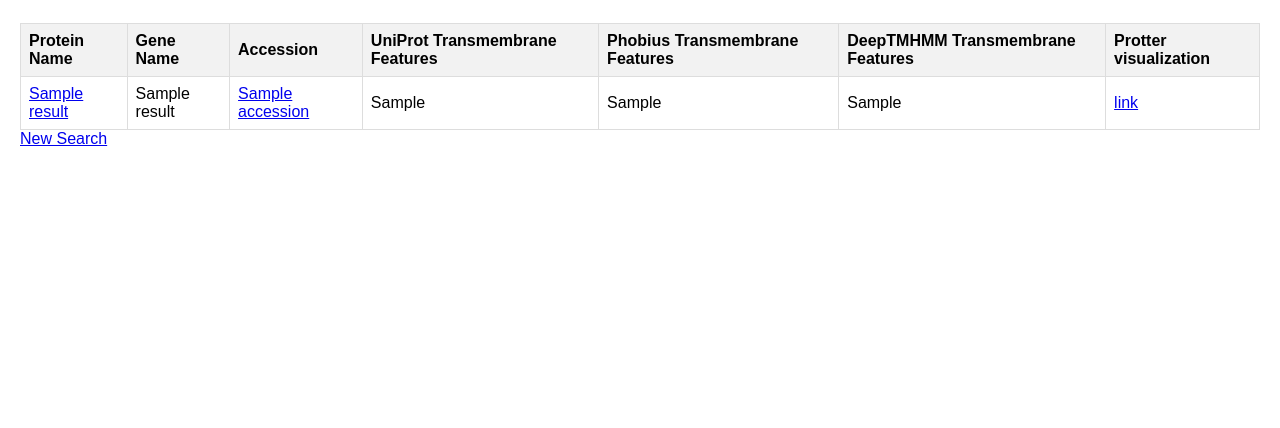
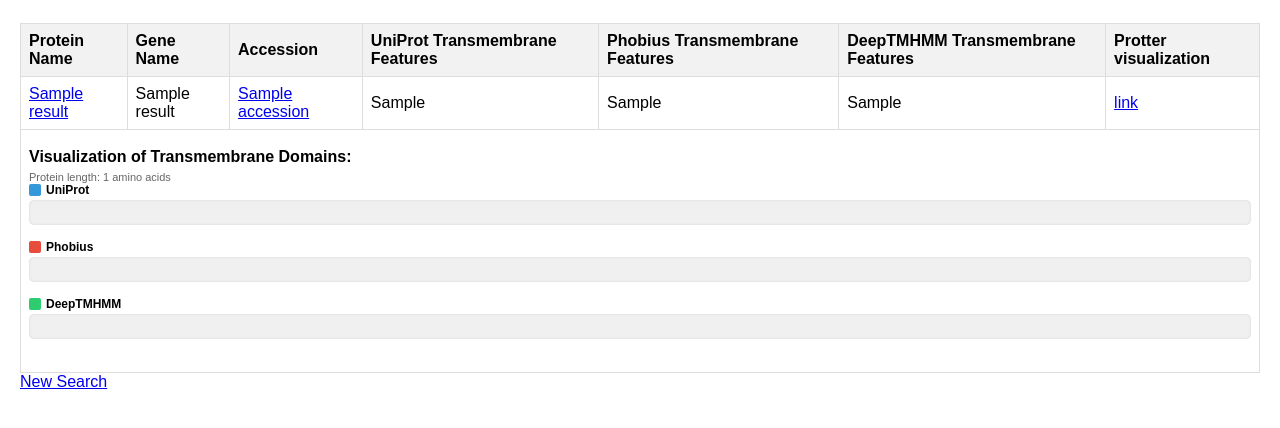
Before and after one commit to hwllffrdd/Transmembrane-Proteins-3000, a Flask app: template templates/results.html in a window 1280 px wide. Shown: the part 77-505 px from the top of the page. Run offline with Flask 3, Linux system fonts and the light colour scheme; the template is opened without the code that fills it: most values are stand-ins (such as "Sample title", 1, 10 or a date in 2020).

Commit message:
added visualization functionality

```diff
--- a/main.py
+++ b/main.py
@@ -28,6 +28,11 @@ def get_uniprot_data(query):
             recommended_name = result["proteinDescription"]["recommendedName"]
             if "fullName" in recommended_name and "value" in recommended_name["fullName"]:
                 protein_name = recommended_name["fullName"]["value"]
+
+        # Get protein sequence length
+        sequence_length = 0
+        if "sequence" in result and "length" in result["sequence"]:
+            sequence_length = result["sequence"]["length"]
 
         # Get gene name
         if "genes" in result and result["genes"]:
@@ -62,7 +67,9 @@ def get_uniprot_data(query):
                 "name": protein_name,
                 "gene_name": gene_name,
                 "accession": primary_accession,
-                "feature_info": feature_info
+                "feature_info": feature_info,
+                "sequence_length": sequence_length,
+                "transmembrane_regions": transmembrane_helical_features
             })
 
     return results
@@ -78,7 +85,8 @@ def process_tm_string(tm_string):
             region = part.split('/')[-1]
             # Only add if it contains a '-'
             if '-' in region:
-                tm_regions.append(region)
+                start, end = map(int, region.split('-'))
+                tm_regions.append((start, end))
     return tm_regions
 
 
@@ -94,15 +102,17 @@ def get_csv_data():
         tm_regions = process_tm_string(row['TM string'])
 
         feature_info = f"{len(tm_regions)} transmembrane helical region{'s' if len(tm_regions) != 1 else ''}"
-        if signal_peptide == 'Yes':
-            feature_info += " (with a signal peptide)"
+        # uncomment the following if you want to report on signal peptides
+        # if signal_peptide == 'Yes':
+        #    feature_info += " (with a signal peptide)"
         if tm_regions:
-            feature_info += ": " + ", ".join(tm_regions)
+            feature_info += ": " + ", ".join([f"{start}-{end}" for start, end in tm_regions])
 
         processed_data.append({
             'accession': accession,
             'feature_info': feature_info,
-            'data_source': 'CSV'
+            'data_source': 'CSV',
+            'tm_regions': tm_regions
         })
 
     return processed_data
@@ -144,11 +154,13 @@ def parse_tsv_data(file_path):
 
 def get_tsv_data():
     tsv_data = parse_tsv_data('deeptmhmm.tsv')
-    return format_tsv_results(tsv_data)
+    formatted_results, regions_dict = format_tsv_results(tsv_data)
+    return formatted_results, regions_dict
 
 
 def format_tsv_results(tsv_data):
     formatted_results = {}
+    regions_dict = {}
     for accession, data in tsv_data.items():
         tm_count = data['tm_count']
         tm_regions = data['tm_regions']
@@ -158,13 +170,23 @@ def format_tsv_results(tsv_data):
             feature_info = "0 transmembrane helical regions"
         else:
             feature_info = f"{tm_count} transmembrane helical region{'s' if tm_count > 1 else ''}"
-            if has_signal:
-                feature_info += " (with a signal peptide)"
+            # uncomment the following if you want to report on signal peptides
+            #if has_signal:
+            #    feature_info += " (with a signal peptide)"
             feature_info += ": " + ", ".join(tm_regions)
 
         formatted_results[accession] = feature_info
 
-    return formatted_results
+        # Convert tm_regions to list of tuples (start, end)
+        parsed_regions = []
+        for region in tm_regions:
+            if '-' in region:
+                start, end = map(int, region.split('-'))
+                parsed_regions.append((start, end))
+
+        regions_dict[accession] = parsed_regions
+
+    return formatted_results, regions_dict
 
 
 app = Flask(__name__)
@@ -175,7 +197,7 @@ def index():
         query = request.form['query']
         uniprot_results = get_uniprot_data(query)
         csv_results = get_csv_data()
-        tsv_results = get_tsv_data()
+        tsv_results, tsv_regions = get_tsv_data()
         csv_dict = {item['accession']: item for item in csv_results}
 
         combined_results = []
@@ -184,7 +206,9 @@ def index():
             accession = uniprot_item['accession']
             csv_item = csv_dict.get(accession)
             combined_item['phobius_feature_info'] = csv_item['feature_info'] if csv_item else 'No data'
+            combined_item['phobius_regions'] = csv_item['tm_regions'] if csv_item else []
             combined_item['deeptmhmm_feature_info'] = tsv_results.get(accession, 'No data')
+            combined_item['deeptmhmm_regions'] = tsv_regions.get(accession, [])
             combined_results.append(combined_item)
         return render_template('results.html', results=combined_results, query=query)
     return render_template('index.html')
--- a/static/styles.css
+++ b/static/styles.css
@@ -22,3 +22,93 @@ th {
 form {
     margin-bottom: 20px;
 }
+
+/* Styles for protein visualization */
+.protein-visualization {
+    width: 100%;
+    padding: 10px 0;
+}
+
+.protein-bar {
+    position: relative;
+    height: 25px;
+    background-color: #f0f0f0;
+    margin-bottom: 15px;
+    border-radius: 5px;
+    overflow: hidden;
+    box-shadow: inset 0 0 3px rgba(0,0,0,0.1);
+}
+
+.region-label {
+    font-size: 12px;
+    margin-bottom: 3px;
+    font-weight: bold;
+    display: flex;
+    align-items: center;
+}
+
+.region-label::before {
+    content: '';
+    display: inline-block;
+    width: 12px;
+    height: 12px;
+    margin-right: 5px;
+    border-radius: 2px;
+}
+
+.uniprot-label::before {
+    background-color: #3498db;
+}
+
+.phobius-label::before {
+    background-color: #e74c3c;
+}
+
+.deeptmhmm-label::before {
+    background-color: #2ecc71;
+}
+
+.tm-region {
+    position: absolute;
+    height: 100%;
+    background-color: #3498db;
+    border-radius: 3px;
+    transition: all 0.2s ease;
+    cursor: pointer;
+}
+
+.tm-region:hover {
+    transform: scaleY(1.1);
+    box-shadow: 0 0 5px rgba(0,0,0,0.3);
+    z-index: 1;
+}
+
+.uniprot-region {
+    background-color: #3498db;
+}
+
+.phobius-region {
+    background-color: #e74c3c;
+}
+
+.deeptmhmm-region {
+    background-color: #2ecc71;
+}
+
+
+
+.visualizer-title {
+    font-weight: bold;
+    margin-bottom: 5px;
+}
+
+.visualizer-row {
+    border-top: 1px solid #ddd;
+    padding-top: 15px;
+}
+
+.sequence-info {
+    font-size: 11px;
+    color: #666;
+    margin-top: 2px;
+}
--- a/templates/results.html
+++ b/templates/results.html
@@ -4,6 +4,14 @@
     <meta charset="UTF-8">
     <title>Transmembrane Proteins 3000</title>
     <link rel="stylesheet" href="{{ url_for('static', filename='styles.css') }}">
+    <script>
+        // Function to help calculate position of transmembrane regions
+        function calculatePosition(start, end, totalLength) {
+            const leftPos = (start / totalLength) * 100;
+            const width = ((end - start + 1) / totalLength) * 100;
+            return { left: leftPos + '%', width: width + '%' };
+        }
+    </script>
 </head>
 <body>
     <h1>Results for query: {{ query }}</h1>
@@ -30,6 +38,51 @@
                     <td>{{ result.deeptmhmm_feature_info }}</td>
                     <td><a href="https://wlab.ethz.ch/protter/#up={{ result.accession }}&tm=auto&mc=lightsalmon&lc=blue&tml=numcount&numbers&format=svg">link</a></td>
                 </tr>
+                <tr class="visualizer-row">
+                    <td colspan="7">
+                        <div class="protein-visualization">
+                            <div class="visualizer-title">Visualization of Transmembrane Domains:</div>
+                            <div class="sequence-info">Protein length: {{ result.sequence_length }} amino acids</div>
+
+                            <!-- UniProt visualization -->
+                            <div class="region-label uniprot-label">UniProt</div>
+                            <div class="protein-bar">
+                                {% for region in result.transmembrane_regions %}
+                                    <div class="tm-region uniprot-region"
+                                         style="left: {{ (region[0] / result.sequence_length) * 100 }}%;
+                                                width: {{ ((region[1] - region[0] + 1) / result.sequence_length) * 100 }}%;"
+                                         title="Position {{ region[0]}} - {{ region[1] }} ({{ region[1] - region[0] + 1 }} aa)">
+                                    </div>
+                                {% endfor %}
+
+                            </div>
+
+                            <!-- Phobius visualization -->
+                            <div class="region-label phobius-label">Phobius</div>
+                            <div class="protein-bar">
+                                {% for region in result.phobius_regions %}
+                                    <div class="tm-region phobius-region"
+                                         style="left: {{ (region[0] / result.sequence_length) * 100 }}%;
+                                                width: {{ ((region[1] - region[0] + 1) / result.sequence_length) * 100 }}%;"
+                                         title="Position {{ region[0]}} - {{ region[1] }} ({{ region[1] - region[0] + 1 }} aa)">
+                                    </div>
+                                {% endfor %}
+                            </div>
+
+                            <!-- DeepTMHMM visualization -->
+                            <div class="region-label deeptmhmm-label">DeepTMHMM</div>
+                            <div class="protein-bar">
+                                {% for region in result.deeptmhmm_regions %}
+                                    <div class="tm-region deeptmhmm-region"
+                                         style="left: {{ (region[0] / result.sequence_length) * 100 }}%;
+                                                width: {{ ((region[1] - region[0] + 1) / result.sequence_length) * 100 }}%;"
+                                         title="Position {{ region[0]}} - {{ region[1] }} ({{ region[1] - region[0] + 1 }} aa)">
+                                    </div>
+                                {% endfor %}
+                            </div>
+                        </div>
+                    </td>
+                </tr>
                 {% endfor %}
             </tbody>
         </table>
```
